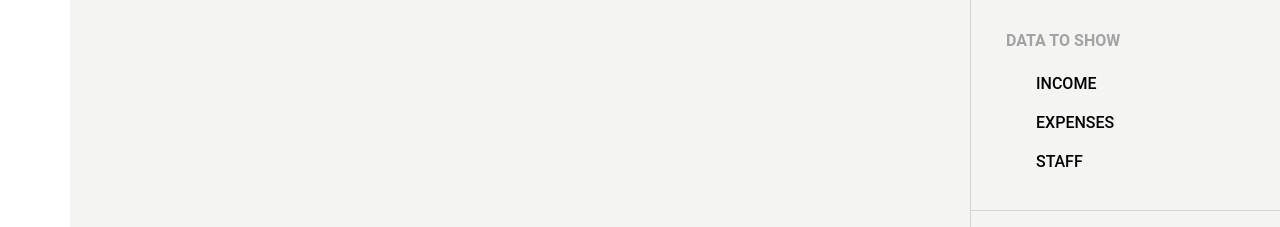
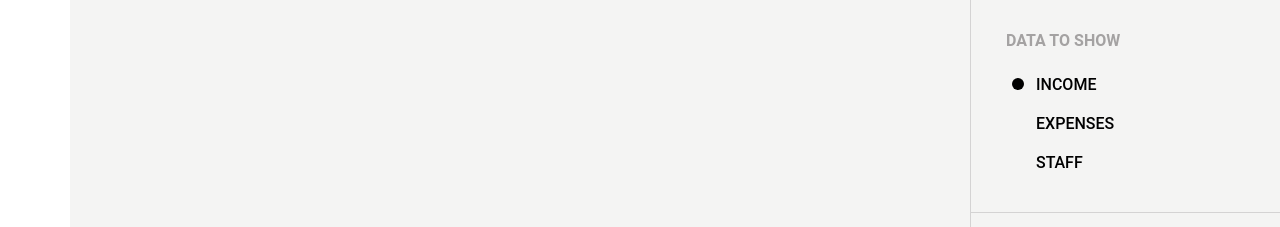
Before and after one commit to Arpo87/https-github.com-vanishing-point-studio-gp-resource, a React (Create React App) app in the folder frontend/: page /breakdowns in a window 1280 px wide. Shown: the part 290-517 px from the top of the page. Built offline with nearby package versions, Linux system fonts and the light colour scheme; what webfontloader would draw is missing.

Commit message:
Add data selection indicator

```diff
--- a/frontend/src/components/menu/Menu.jsx
+++ b/frontend/src/components/menu/Menu.jsx
@@ -20,6 +20,7 @@ const LinkWithIcon = withRouter(({ to, text, icon, location, matches, className
 
 const Menu = ({ location }) => {
   const isNroPage = location.pathname === '/' || location.pathname === '/breakdowns'
+  const dataSelection = new URLSearchParams(location.search).get('data') || 'income'
   return (
     <div className="menu">
       <div className="page-selection">
@@ -49,7 +50,7 @@ const Menu = ({ location }) => {
           </div>
           <div className="data-selection">
             <div className="title">Data to show</div>
-            <div className="data-links">
+            <div className={'data-links ' + dataSelection}>
               <Link className="plain" to={location.pathname}>
                 Income
               </Link>
@@ -59,6 +60,7 @@ const Menu = ({ location }) => {
               <Link className="plain" to={location.pathname + '?data=staff'}>
                 Staff
               </Link>
+              <span className="selection-indicator" />
             </div>
           </div>
         </React.Fragment>
--- a/frontend/src/components/menu/Menu.scss
+++ b/frontend/src/components/menu/Menu.scss
@@ -162,17 +162,36 @@
   }
 
   .data-selection .data-links {
+    position: relative;
     display: flex;
     flex-direction: column;
     font-weight: 500;
-    margin-left: 30px;
 
     a {
-      padding: 4px 0;
+      padding: 5px 0 5px 30px;
 
       &:not(:first-child) {
-        margin-top: 12px;
+        margin-top: 10px;
       }
+    }
+
+    .selection-indicator {
+      position: absolute;
+      left: 6px;
+      top: 8px;
+      width: 12px;
+      height: 12px;
+      border-radius: 50%;
+      background-color: $text-1;
+      transition: transform 200ms ease-in-out;
+    }
+
+    &.expenses .selection-indicator {
+      transform: translateY(39px);
+    }
+
+    &.staff .selection-indicator {
+      transform: translateY(78px);
     }
   }
 }
```
